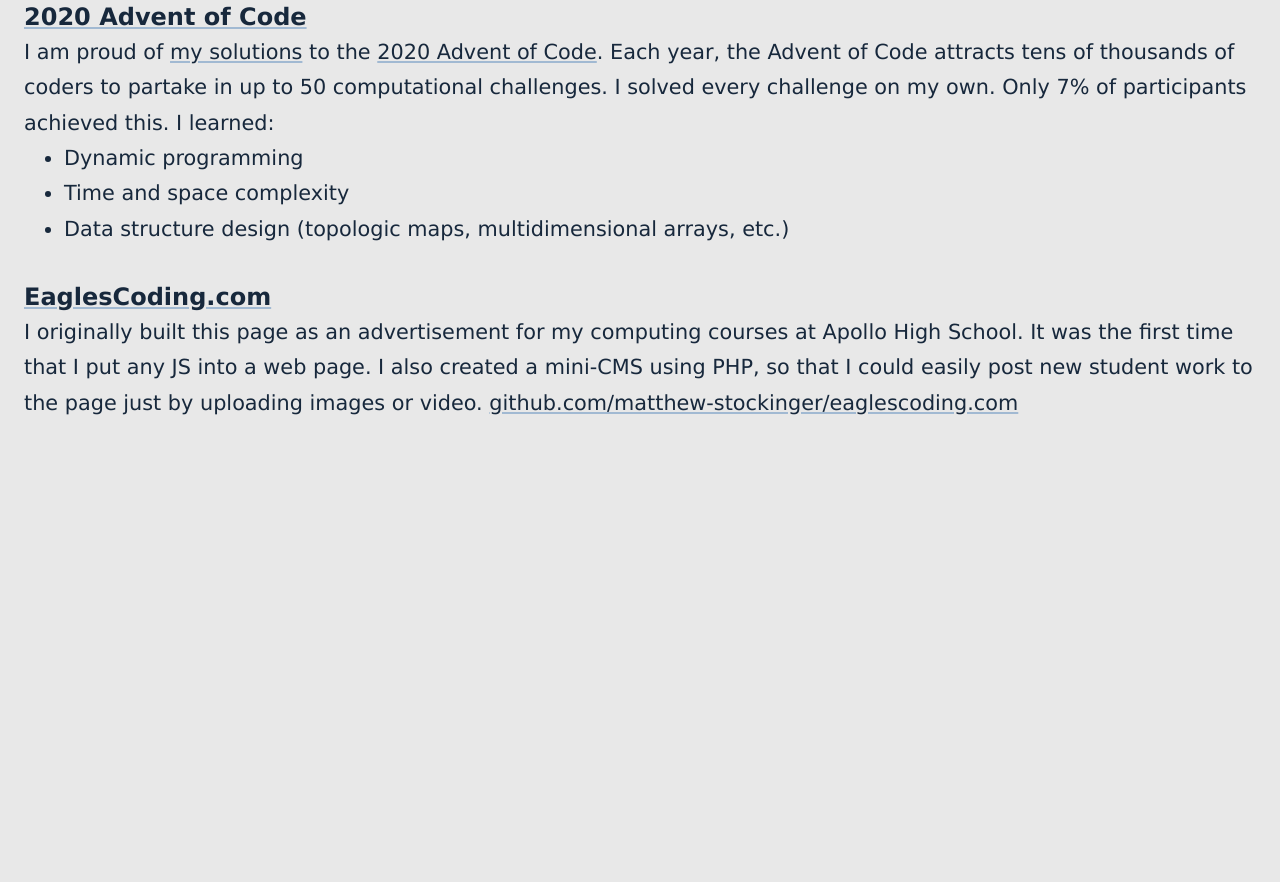
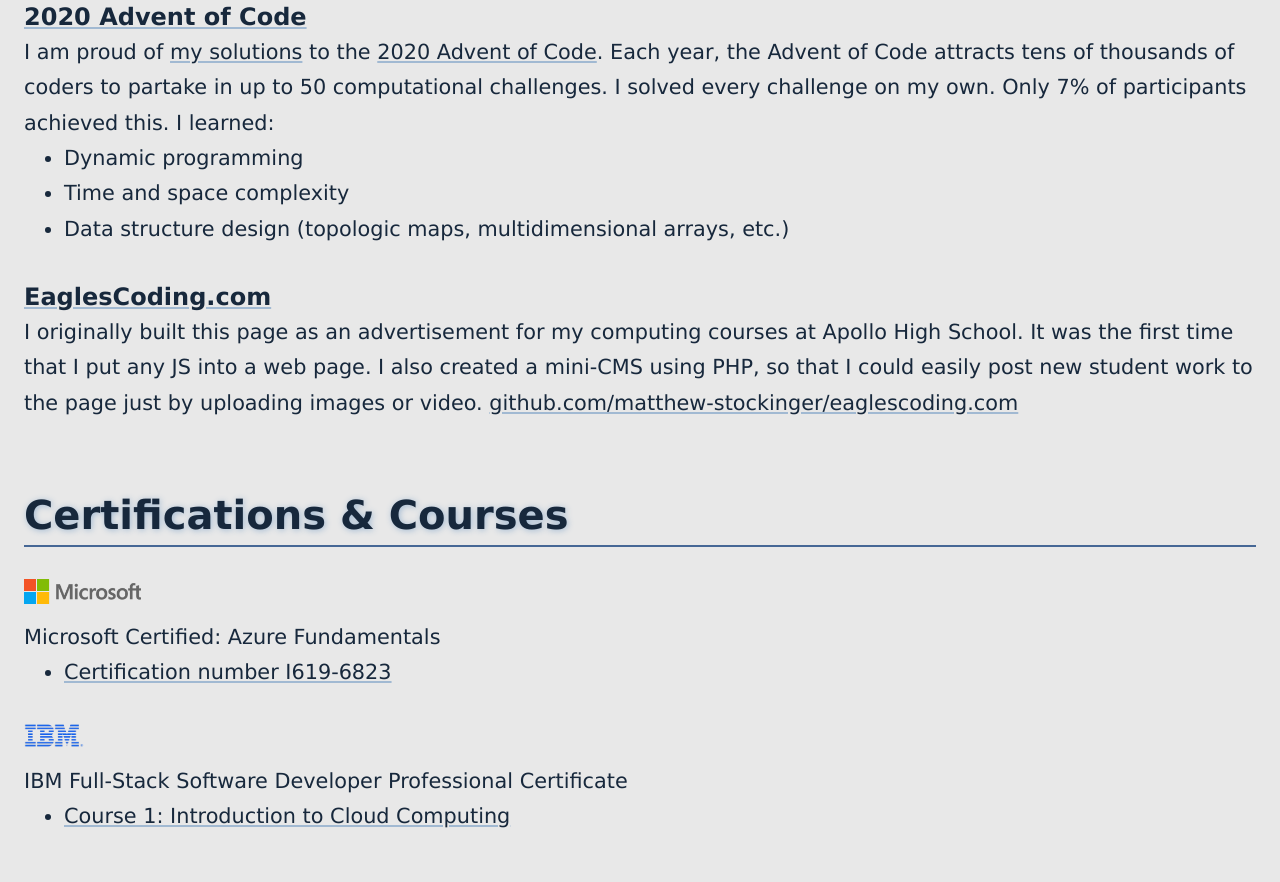
Before and after one commit to matthew-stockinger/matthewstockinger.com, a website built with Parcel: page src/index.html in a window 1280 px wide. Shown: the part 1726-2608 px from the top of the page. Before the commit the page ends 2195 px from the top, so only its background shows below. Built offline with nearby package versions, Linux system fonts and the light colour scheme.

Commit message:
added certifications section

```diff
--- a/src/index.html
+++ b/src/index.html
@@ -234,6 +234,45 @@
           </p>
         </article>
       </section>
+      <section>
+        <h1>Certifications &amp; Courses</h1>
+        <hr />
+        <article>
+          <img
+            src="img/microsoft-logo.png"
+            alt="microsoft logo"
+            style="height: 25px; margin-bottom: 1rem"
+          />
+          <p>Microsoft Certified: Azure Fundamentals</p>
+          <ul>
+            <li>
+              <a
+                href="resume/microsoft-certified-azure-fundamentals.pdf"
+                target="_blank"
+                >Certification number I619-6823</a
+              >
+            </li>
+          </ul>
+        </article>
+        <article>
+          <img
+            src="img/ibm-logo.png"
+            alt="IBM logo"
+            style="height: 25px; margin-bottom: 1rem"
+          />
+          <p>IBM Full-Stack Software Developer Professional Certificate</p>
+          <ul>
+            <li>
+              <a
+                href="resume/certificate-of-completion-IBM-Introduction-to-Cloud-Computing.pdf"
+                target="_blank"
+              >
+                Course 1: Introduction to Cloud Computing
+              </a>
+            </li>
+          </ul>
+        </article>
+      </section>
     </main>
   </body>
 </html>
--- a/src/style.css
+++ b/src/style.css
@@ -84,6 +84,10 @@
 
 .img-center {
   margin: auto;
+}
+
+.margin {
+  margin: 1rem;
 }
 
 .padding {
```
Also changed, not shown: src/img/ibm-logo.png (added), src/img/microsoft-logo.png (added), 3 other files.
